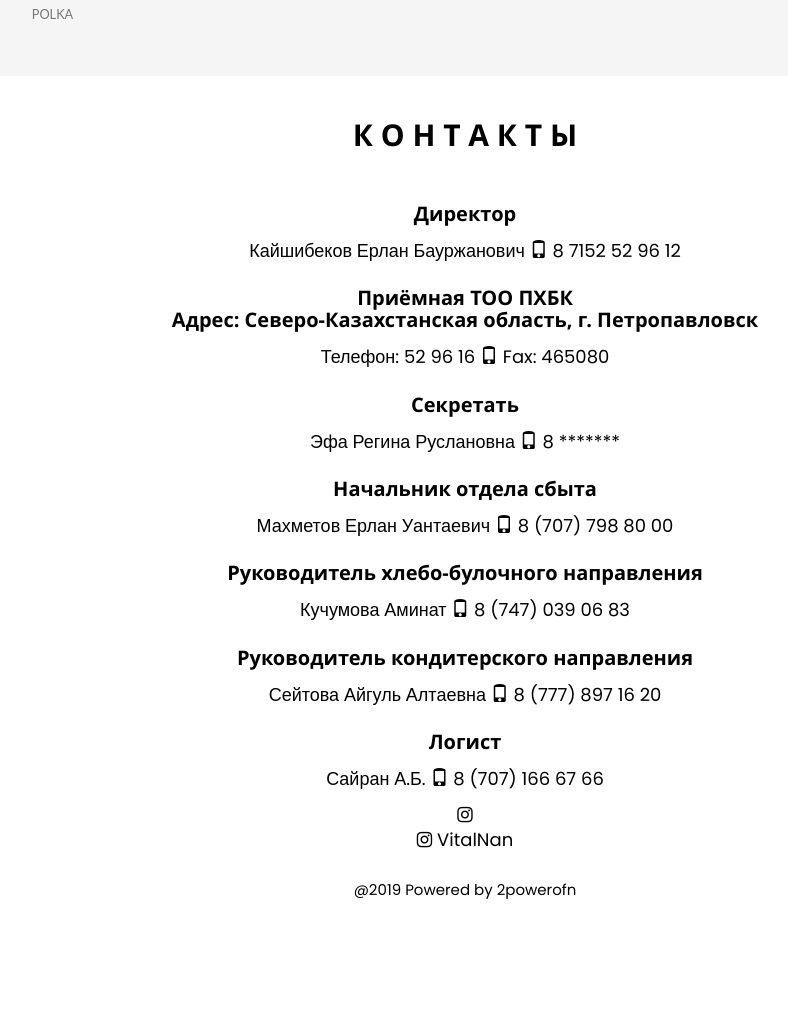
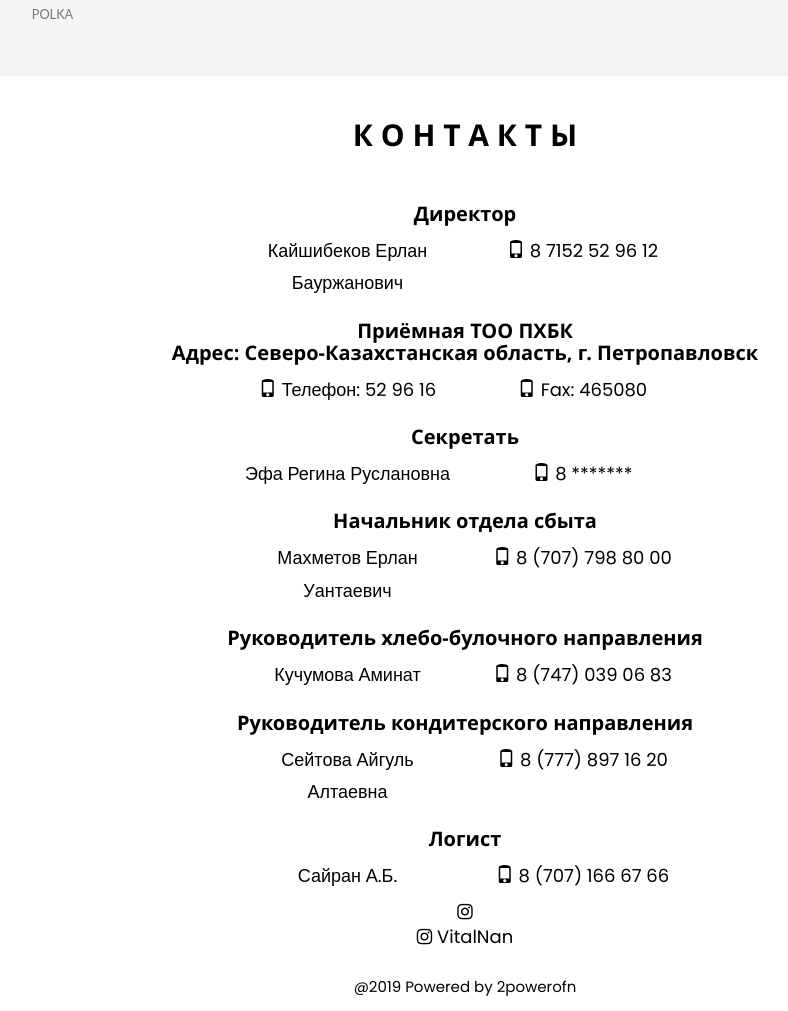
Before and after one commit to PolyAtomicIon/site-for-kanat, a Django app: page /products1/ in a window 1280 px wide. Shown: the part 1171-2182 px from the top of the page, without its empty margins (175-963 px from the left). Before the commit the page ends 2070 px from the top, so only its background shows below. Run offline with Django 3.2, Linux system fonts and the light colour scheme; data comes from the database, SQL or seed files in the repository; some libraries are stand-ins or nearby versions.

Commit message:
Totally finished FrontEnd, hope

```diff
--- a/blog/templates/blog/base_products.html
+++ b/blog/templates/blog/base_products.html
@@ -89,31 +89,52 @@
 
           <div class="col-lg-12 contact-info">
             <h4>Директор</h4>
-            <p> Кайшибеков Ерлан Бауржанович <span class="glyphicon glyphicon-phone"></span> 8 7152 52 96 12 </p>
-          </div>
+            <div class="container">
+              <p class="col-lg-6 col-md-12"> Кайшибеков Ерлан Бауржанович</p>
+              <p class="col-lg-6 col-md-12"> <span class="glyphicon glyphicon-phone"></span> 8 7152 52 96 12 </p>
+            </div>
+            </div>
           <div class="col-lg-12 contact-info">
             <h4>Приёмная ТОО ПХБК <br>Адрес: Северо-Казахстанская область, г. Петропавловск</h4>
-            <p> Телефон: 52 96 16 <span class="glyphicon glyphicon-phone"></span> Fax: 465080 </p>
+            <div class="container">
+              <p class="col-lg-6 col-md-12"> <span class="glyphicon glyphicon-phone"></span>  Телефон: 52 96 16 </p>
+              <p class="col-lg-6 col-md-12"> <span class="glyphicon glyphicon-phone"></span> Fax: 465080 </p>
+            </div>
           </div>
           <div class="col-lg-12 contact-info">
             <h4> Секретать</h4>
-            <p> Эфа Регина Руслановна <span class="glyphicon glyphicon-phone"></span> 8 ******* </p>
+            <div class="container">
+              <p class="col-lg-6 col-md-12"> Эфа Регина Руслановна </p>
+              <p class="col-lg-6 col-md-12"> <span class="glyphicon glyphicon-phone"></span> 8 ******* </p>
+            </div>
           </div>
           <div class="col-lg-12 contact-info">
             <h4>Начальник отдела сбыта</h4>
-            <p> Махметов Ерлан Уантаевич <span class="glyphicon glyphicon-phone"></span> 8 (707) 798 80 00 </p>
+            <div class="container">
+              <p class="col-lg-6 col-md-12"> Махметов Ерлан Уантаевич </p>
+              <p class="col-lg-6 col-md-12"> <span class="glyphicon glyphicon-phone"></span> 8 (707) 798 80 00 </p>
+            </div>
           </div>
           <div class="col-lg-12 contact-info">
             <h4>Руководитель хлебо-булочного направления</h4>
-            <p> Кучумова Аминат <span class="glyphicon glyphicon-phone"></span> 8 (747) 039 06 83 </p>
+            <div class="container">
+                <p class="col-lg-6 col-md-12"> Кучумова Аминат </p>
+                <p class="col-lg-6 col-md-12"> <span class="glyphicon glyphicon-phone"></span> 8 (747) 039 06 83 </p>
+            </div>
           </div>
           <div class="col-lg-12 contact-info">
             <h4>Руководитель кондитерского направления</h4>
-            <p> Сейтова Айгуль Алтаевна <span class="glyphicon glyphicon-phone"></span> 8 (777) 897 16 20</p>
+            <div class="container">
+              <p class="col-lg-6 col-md-12"> Сейтова Айгуль Алтаевна </p>
+              <p class="col-lg-6 col-md-12"> <span class="glyphicon glyphicon-phone"></span> 8 (777) 897 16 20</p>
+            </div>
           </div>
           <div class="col-lg-12 contact-info">
             <h4>Логист</h4>
-            <p>Сайран А.Б. <span class="glyphicon glyphicon-phone"></span> 8 (707) 166 67 66  </p>
+            <div class="container">
+              <p class="col-lg-6 col-md-12"> Сайран А.Б. </p>
+              <p class="col-lg-6 col-md-12"> <span class="glyphicon glyphicon-phone"></span> 8 (707) 166 67 66  </p>
+            </div>
           </div>
           <div class="col-lg-12 contact-info">
             <a href="https://www.instagram.com/khlebokomb" target="_blank">
```
